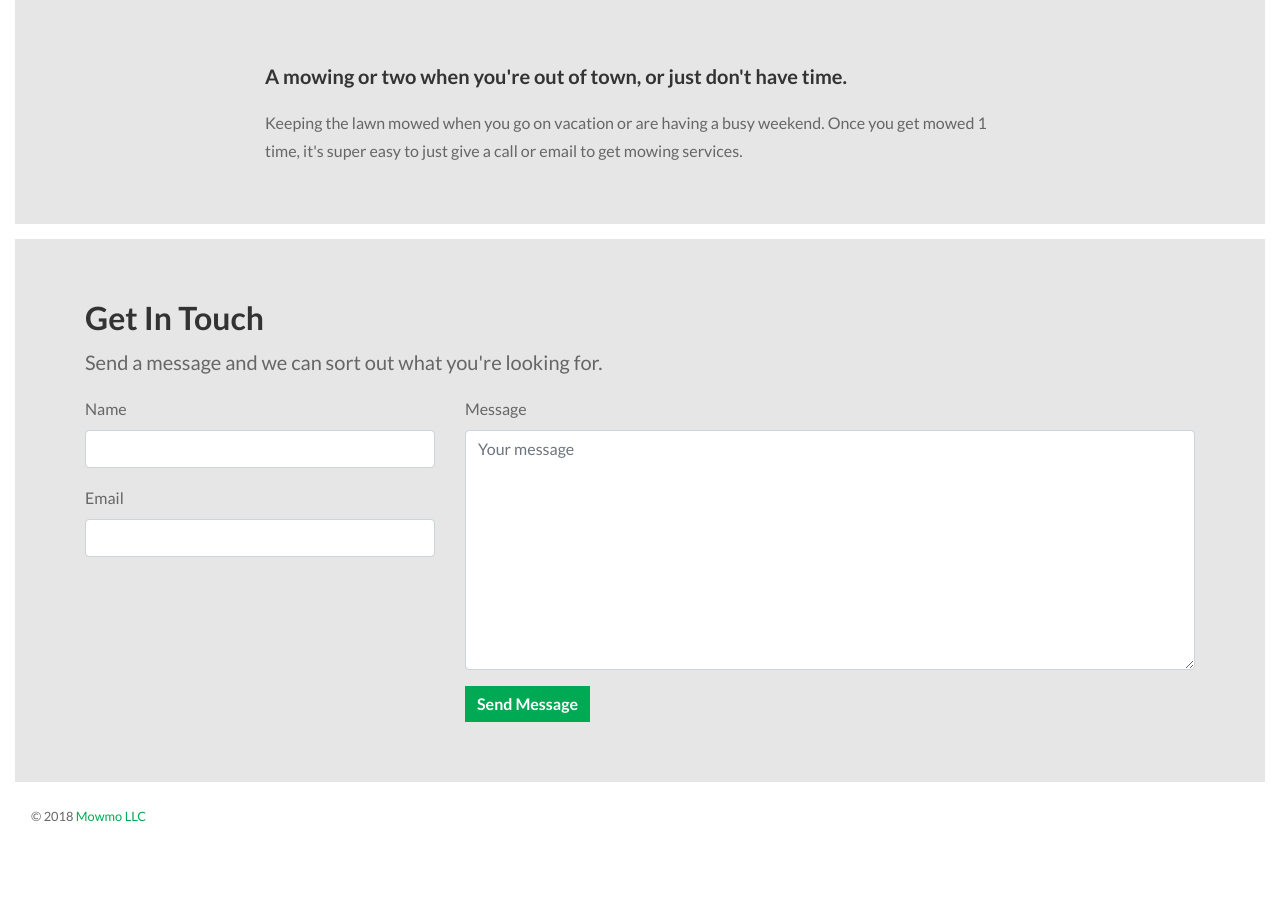
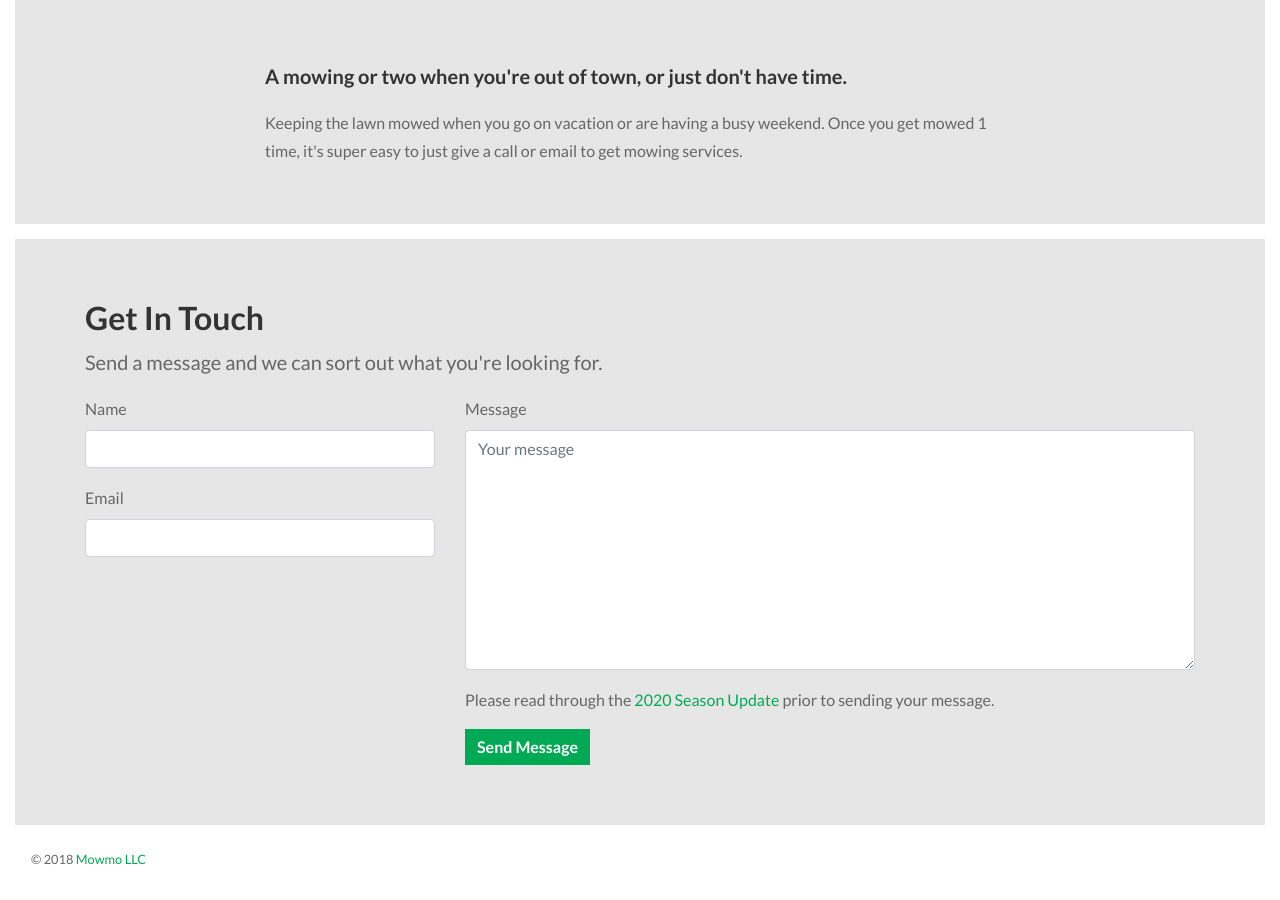
Before and after one commit to RyanBerliner/berlinermowing, a Jekyll site: the page built from index.html, in a window 1280 px wide and 900 px high, scrolled down 3858 px. Built offline with Jekyll 4.4.1, drawn with Linux system fonts in a browser that asks for light colours; nearby versions of some CDN libraries; before the commit the page ends 4714 px from its top, so only the background shows below that.

Commit message:
adds more test about the 2020 season update in the contact form at the bottom

```diff
--- a/index.html
+++ b/index.html
@@ -123,6 +123,7 @@ group: navigation
             <textarea name="message" placeholder="Your message" class="form-control"></textarea>
           </div>
           <div class="form-group mb-0">
+            <p>Please read through the <a href="#" data-toggle="modal" data-target="#update-modal">2020 Season Update</a> prior to sending your message.</p>
             <input type="submit" value="Send Message" class="btn btn-primary">
           </div>
         </div>
```
